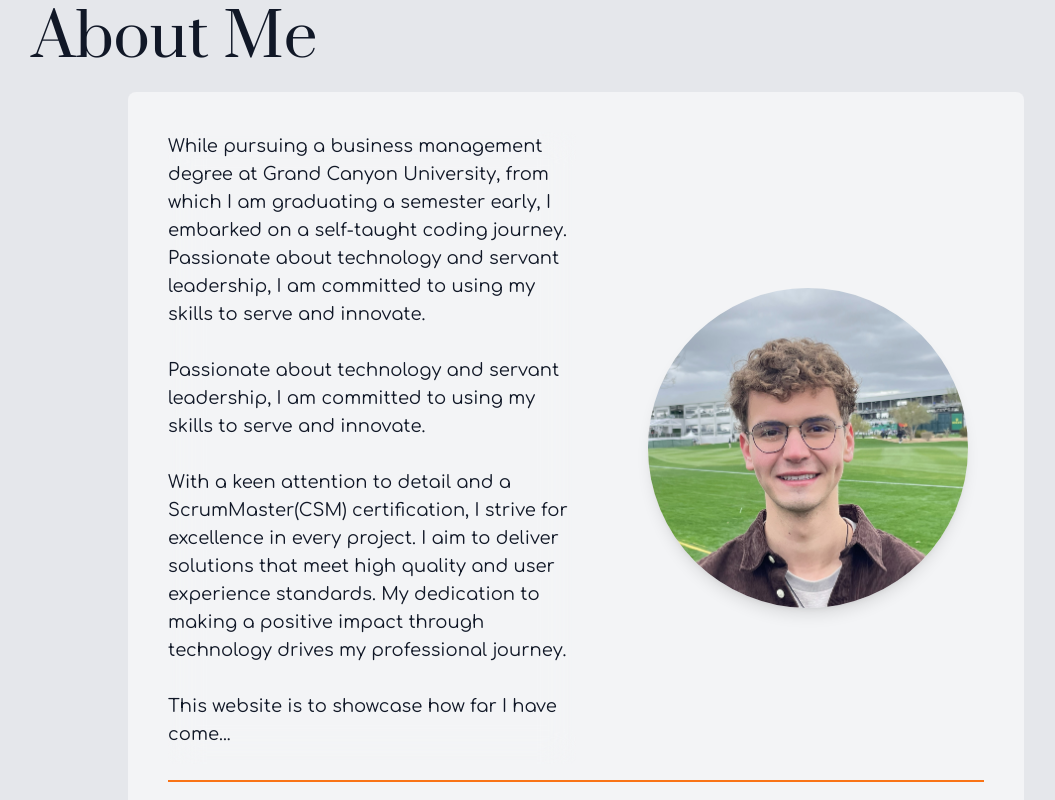
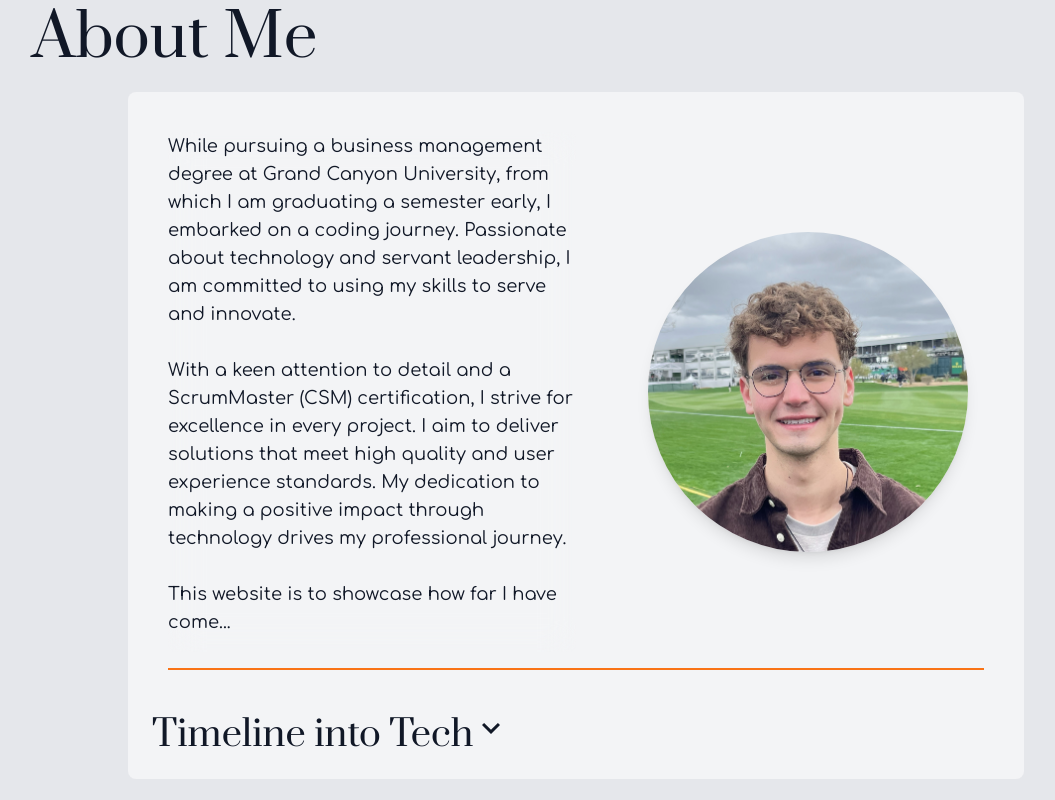
Before and after one commit to dans2177/Portfolio, a React (Create React App) app in the folder portfolio/: page / in a window 1280 px wide. Shown: the part 880-1680 px from the top of the page, without its empty margins (64-1119 px from the left). Built offline with nearby package versions, Linux system fonts and the light colour scheme; a web font is replaced by a local one.

Commit message:
Update About.jsx

```diff
--- a/portfolio/src/components/About.jsx
+++ b/portfolio/src/components/About.jsx
@@ -50,16 +50,12 @@ function About() {
                 <h3 className="text-lg pb-4 font-comfortaa text-gray-900 dark:text-white">
                   While pursuing a business management degree at Grand Canyon
                   University, from which I am graduating a semester early, I
-                  embarked on a self-taught coding journey. Passionate about
-                  technology and servant leadership, I am committed to using my
-                  skills to serve and innovate.
+                  embarked on a coding journey. Passionate about technology and
+                  servant leadership, I am committed to using my skills to serve
+                  and innovate.
                   <br />
                   <br />
-                  Passionate about technology and servant leadership, I am
-                  committed to using my skills to serve and innovate.
-                  <br />
-                  <br />
-                  With a keen attention to detail and a ScrumMaster(CSM)
+                  With a keen attention to detail and a ScrumMaster (CSM)
                   certification, I strive for excellence in every project. I aim
                   to deliver solutions that meet high quality and user
                   experience standards. My dedication to making a positive
```
